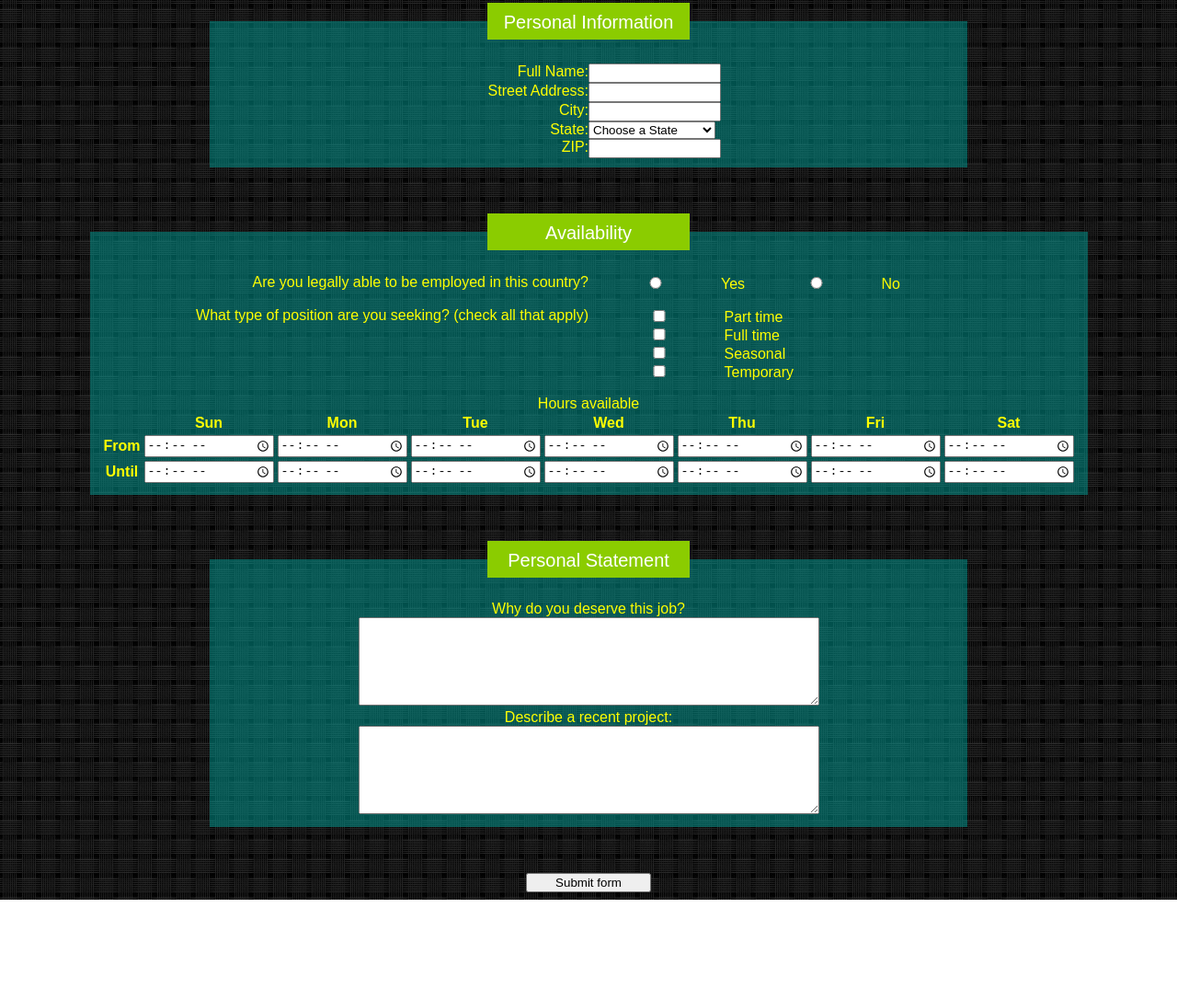
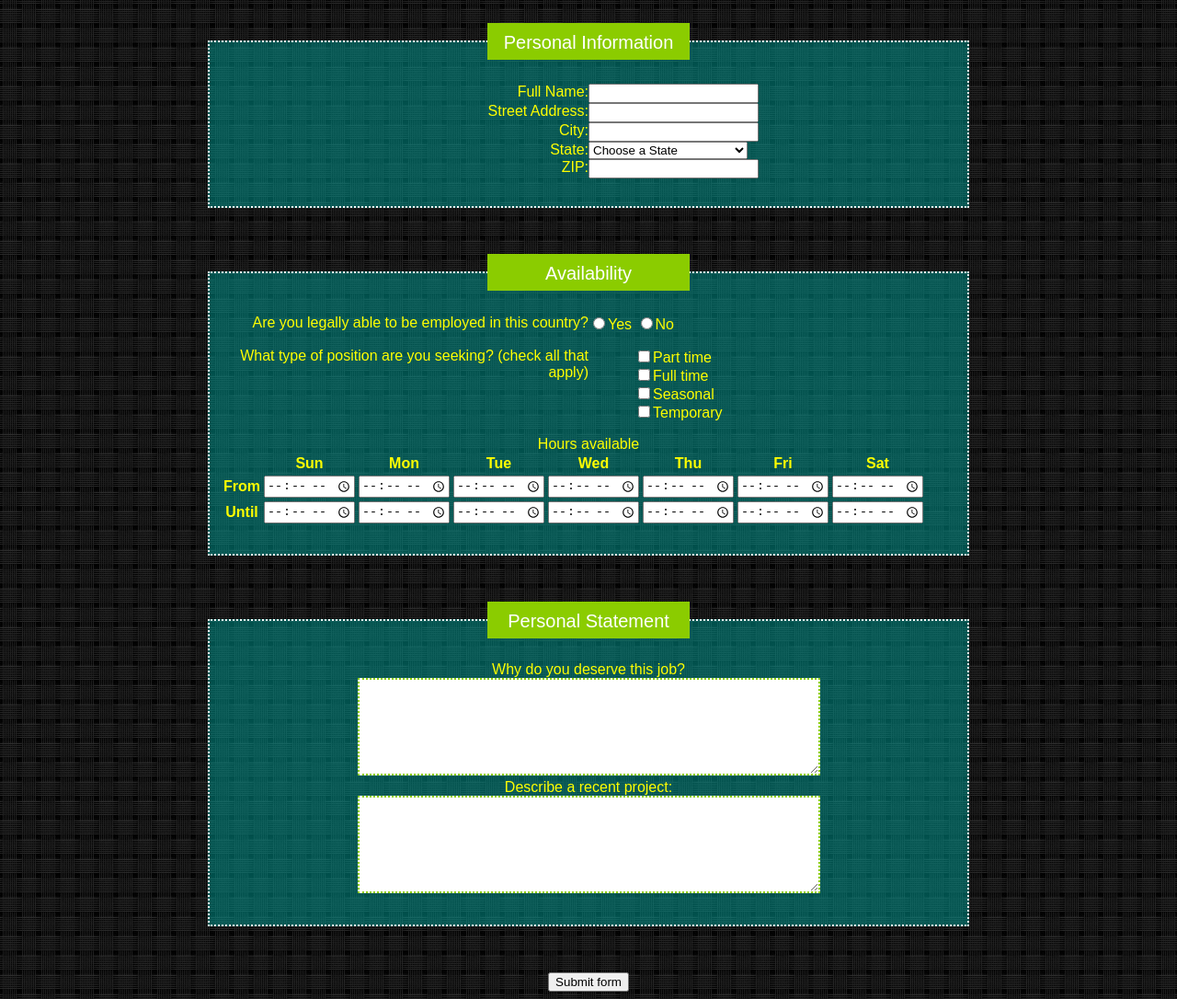
Before and after one commit to chiuy5-1520360/chiuy5-1520360.github.io, a plain HTML site: page jobApplicationForm.html.html in a window 1280 px wide. Shown: the part 287-1373 px from the top of the page at 92% size. Before the commit the page ends 1265 px from the top, so only its background shows below. Drawn offline with Linux system fonts and the light colour scheme.

Commit message:
Add files via upload

```diff
--- a/jobAppStyle.css
+++ b/jobAppStyle.css
@@ -10,7 +10,8 @@ fieldset {
 	margin-right: auto;
 	width: 800px;
 	background-color: rgba(0,158,150, 0.5);
-	border-style: none;
+	border: dotted 2px white;
+	padding-bottom: 30px;
 }
 
 legend {
@@ -28,7 +29,7 @@ legend {
 
 ul {
 	list-style-type: none;
-	padding-left: 535px
+	padding-left: 450px
 
 }
 
@@ -45,17 +46,13 @@ li {
 	text-align: left;
 }
 
-
-
-
 input, select {
 	display: inline-block;
 	float: float;
 }
 
-
-input {
-	width: 136px;
+select {
+	width:173px;
 }
 
 
@@ -69,3 +66,8 @@ body {
 .field2, .field3 {
 	text-align: center;
 }
+
+textarea {
+	padding-bottom: 10px;
+	border: dotted 2px #8bcc00;
+}
```
